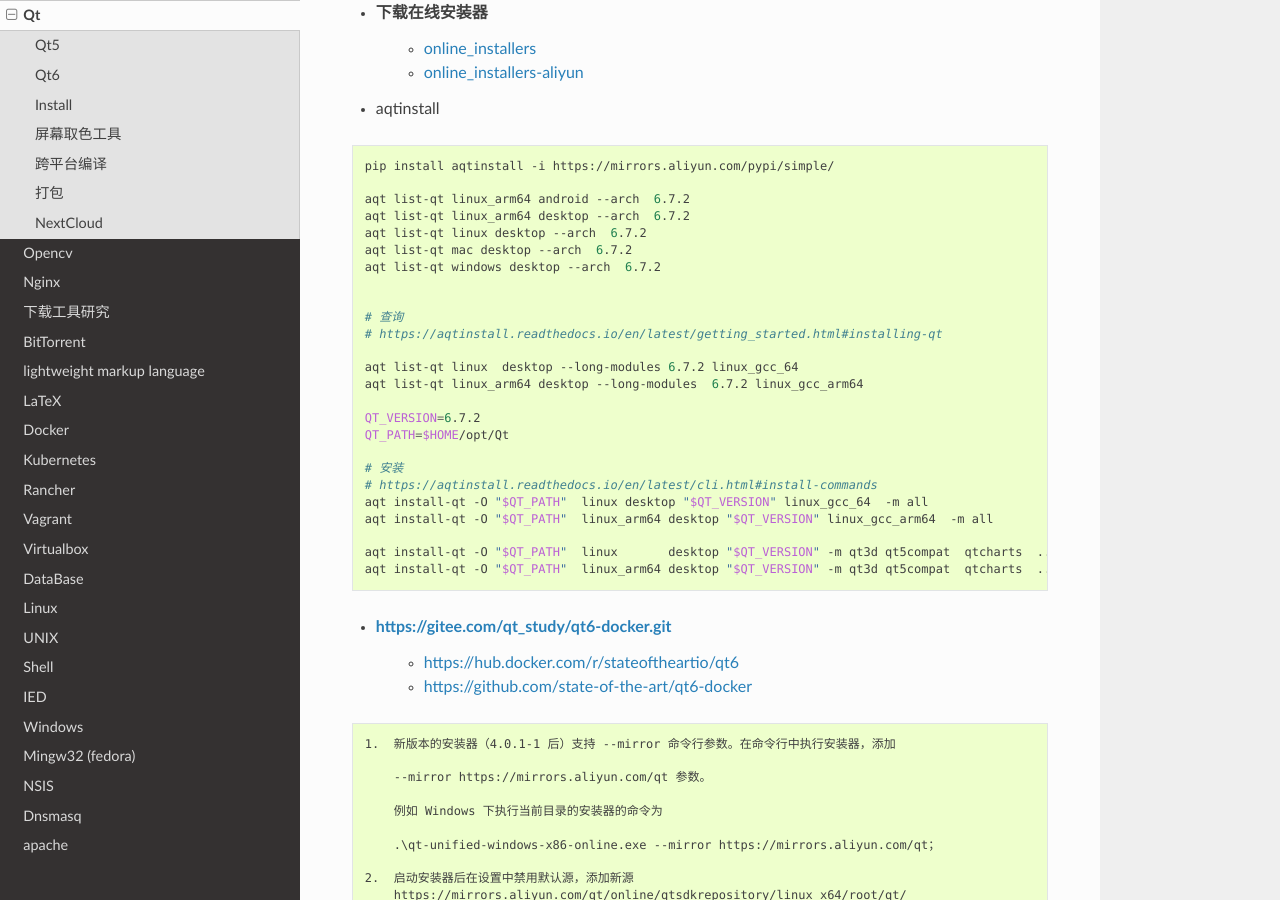
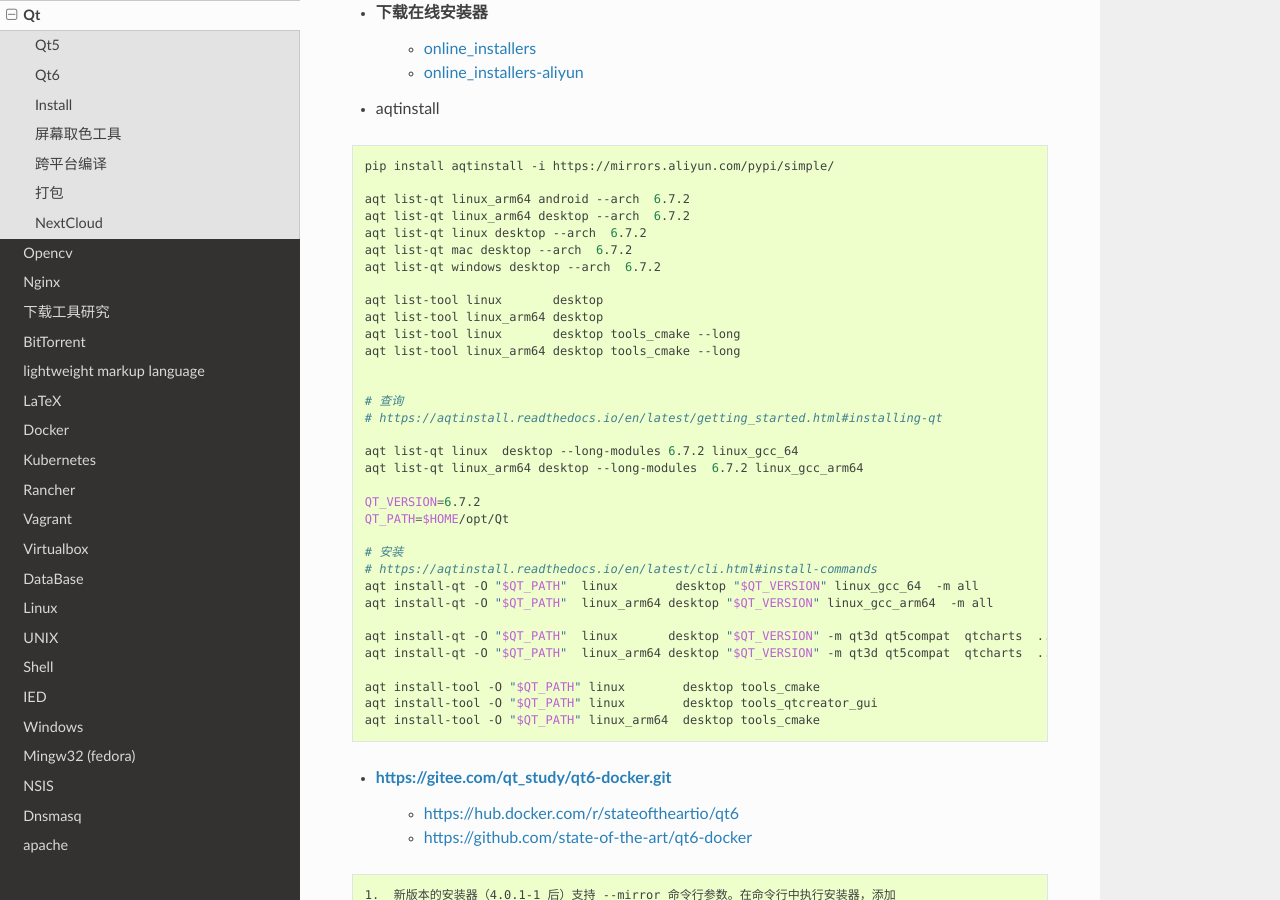
Before and after one commit to my-rds-store/my_space, a Sphinx documentation site: the page built from source/qt/index.rst, in a window 1280 px wide and 900 px high, scrolled down 292 px. Built offline with Sphinx 7.4.7 and the Read the Docs theme 2.0.0, drawn with Linux system fonts in a browser that asks for light colours.

Commit message:
update ...

```diff
--- a/source/qt/index.rst
+++ b/source/qt/index.rst
@@ -27,6 +27,11 @@
     aqt list-qt mac desktop --arch  6.7.2
     aqt list-qt windows desktop --arch  6.7.2
 
+    aqt list-tool linux       desktop
+    aqt list-tool linux_arm64 desktop
+    aqt list-tool linux       desktop tools_cmake --long
+    aqt list-tool linux_arm64 desktop tools_cmake --long
+
 
     # 查询
     # https://aqtinstall.readthedocs.io/en/latest/getting_started.html#installing-qt
@@ -39,11 +44,15 @@
 
     # 安装
     # https://aqtinstall.readthedocs.io/en/latest/cli.html#install-commands
-    aqt install-qt -O "$QT_PATH"  linux desktop "$QT_VERSION" linux_gcc_64  -m all
+    aqt install-qt -O "$QT_PATH"  linux        desktop "$QT_VERSION" linux_gcc_64  -m all
     aqt install-qt -O "$QT_PATH"  linux_arm64 desktop "$QT_VERSION" linux_gcc_arm64  -m all
 
     aqt install-qt -O "$QT_PATH"  linux       desktop "$QT_VERSION" -m qt3d qt5compat  qtcharts  ...
     aqt install-qt -O "$QT_PATH"  linux_arm64 desktop "$QT_VERSION" -m qt3d qt5compat  qtcharts  ...
+
+    aqt install-tool -O "$QT_PATH" linux        desktop tools_cmake
+    aqt install-tool -O "$QT_PATH" linux        desktop tools_qtcreator_gui
+    aqt install-tool -O "$QT_PATH" linux_arm64  desktop tools_cmake
 
 * https://gitee.com/qt_study/qt6-docker.git
       * https://hub.docker.com/r/stateoftheartio/qt6
```
